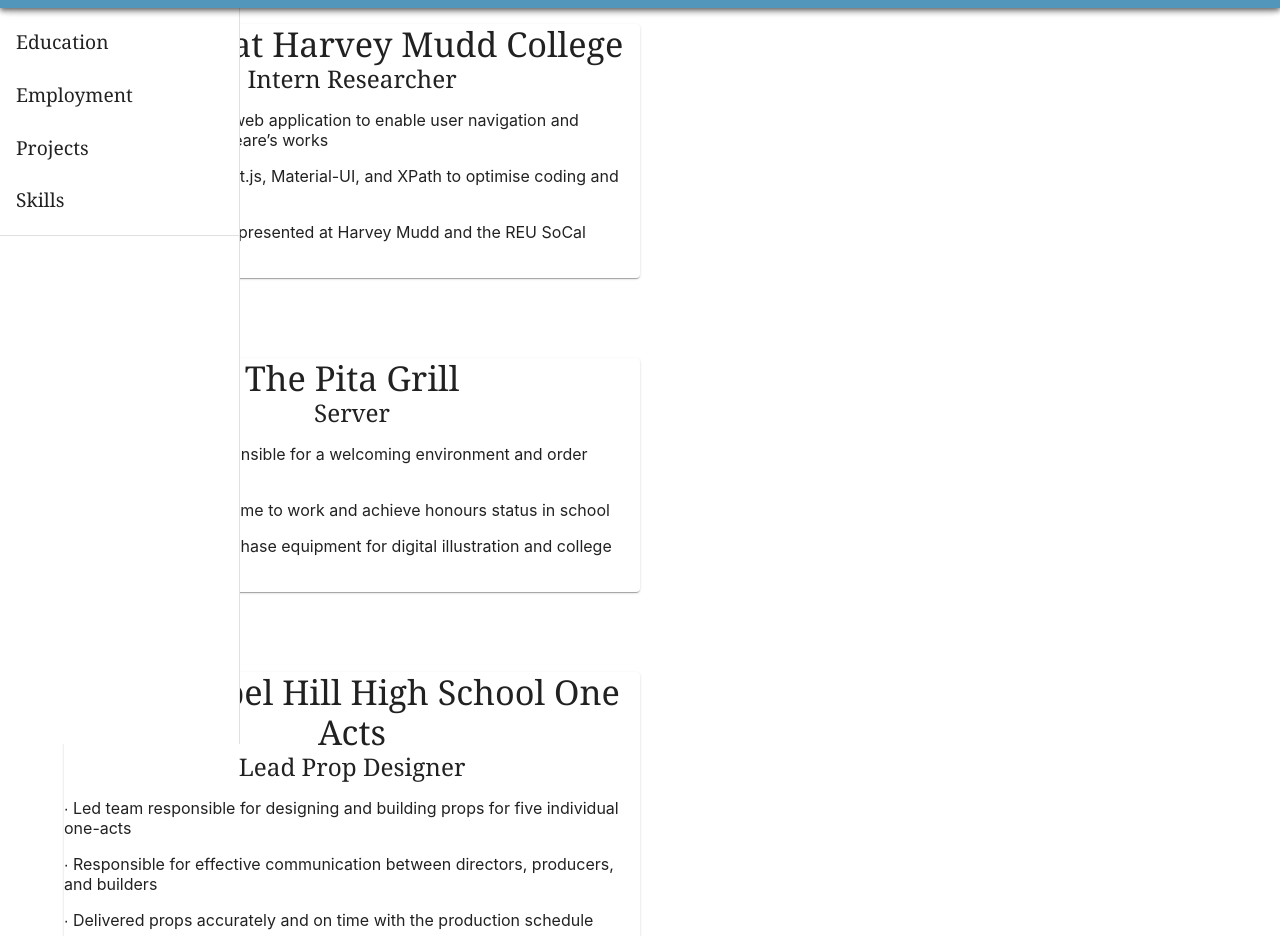
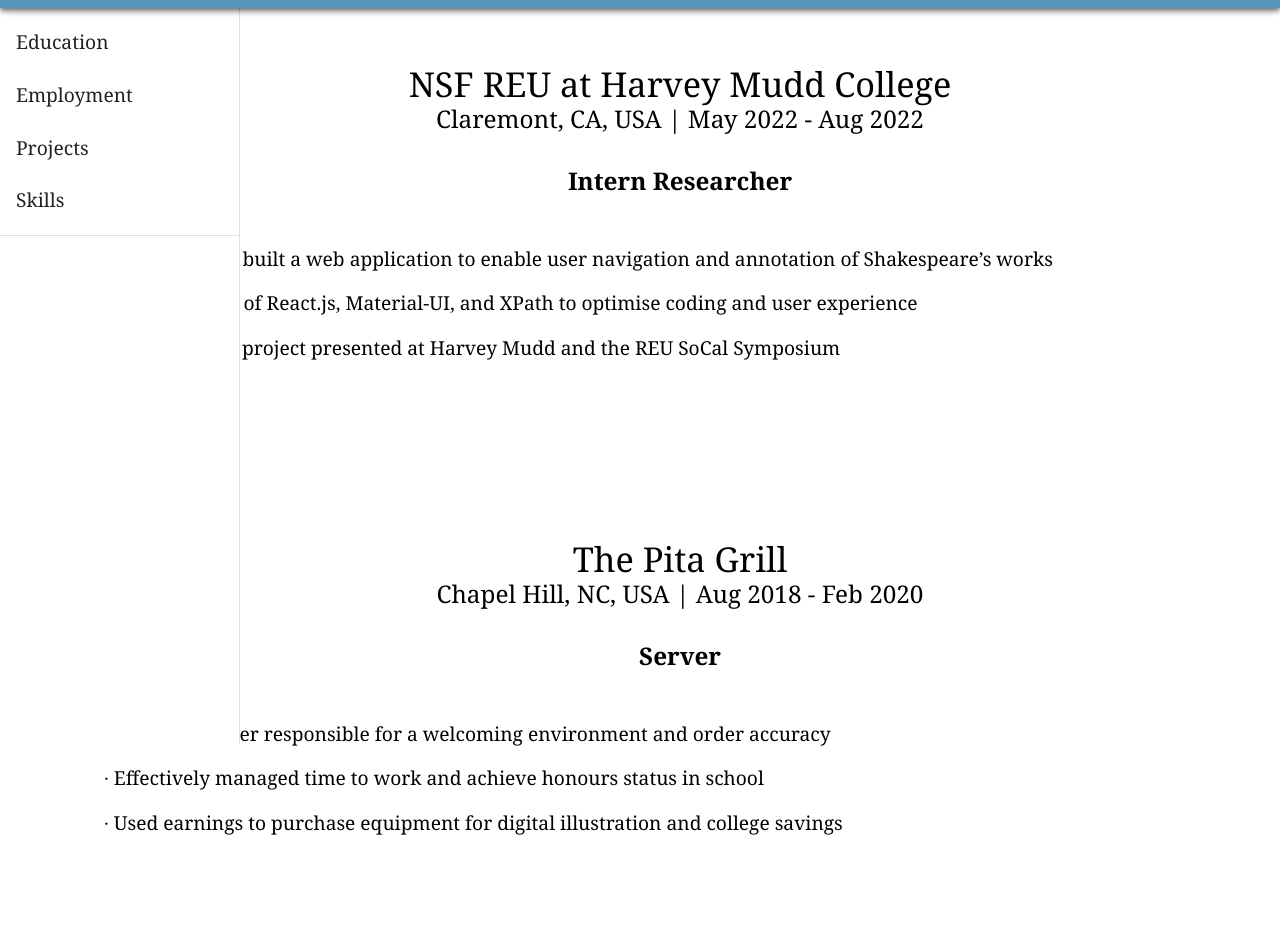
Before and after one commit to AnyaBrynn/online-cv, a React (Create React App) app: page /work in a window 1280 px wide. Shown: the part 56-992 px from the top of the page. Built offline with nearby package versions, Linux system fonts and the light colour scheme.

Commit message:
Reformat work experience

```diff
--- a/src/Components/ResumeInfo/ResumeInfo.js
+++ b/src/Components/ResumeInfo/ResumeInfo.js
@@ -12,93 +12,95 @@
     <>
     <WorkNav/>
     <main>
-    {/* option to view full resume  */}
+    {/* education */}
+
+
 
     {/* HMU  */}
-    <Container sx={{pt:10, }}>
-    <Card sx={{width:"50%"}}>
+    <Container sx={{pt:10,  flexGrow: 1}}>
+    <Box sx={{width:"100%", p: 5}}>
         <Typography variant="h3">
         NSF REU at Harvey Mudd College
         </Typography>
         <Typography variant="h4">
-        Intern Researcher
+        Claremont, CA, USA | May 2022 - Aug 2022 <h4>Intern Researcher</h4>
         </Typography>
         <List align='left'>
             <ListItem>
-                <Typography variant='p'>
+                <Typography variant='body1'>
                 ∙ Designed and built a web application to enable user navigation and annotation of Shakespeare’s works
                 </Typography>
             </ListItem>
             <ListItem>
-                <Typography variant='p'>
+                <Typography variant='body1'>
                 ∙ Extensive use of React.js, Material-UI, and XPath to optimise coding and user experience
                 </Typography>
             </ListItem>
             <ListItem>
-                <Typography variant='p'>
+                <Typography variant='body1'>
                 ∙ Research and project presented at Harvey Mudd and the REU SoCal Symposium
                 </Typography>
             </ListItem>
         </List>
-    </Card>
+    </Box>
     </Container>
 
     {/* Server */}
     <Container sx={{pt:10, }}>
-    <Card sx={{width:"50%"}}>
+    <Box sx={{width:"100%", p:5}}>
         <Typography variant="h3">
         The Pita Grill
         </Typography>
         <Typography variant="h4">
-        Server
+        Chapel Hill, NC, USA | Aug 2018 - Feb 2020 <h4>Server</h4>
         </Typography>
         <List align='left'>
             <ListItem>
-                <Typography variant='p'>
+                <Typography variant='body1'>
                 ∙ Host and server responsible for a welcoming environment and order accuracy
                 </Typography>
             </ListItem>
             <ListItem>
-                <Typography variant='p'>
+                <Typography variant='body1'>
                 ∙ Effectively managed time to work and achieve honours status in school
                 </Typography>
             </ListItem>
             <ListItem>
-                <Typography variant='p'>
+                <Typography variant='body1'>
                 ∙ Used earnings to purchase equipment for digital illustration and college savings
                 </Typography>
             </ListItem>
         </List>
-    </Card>
+    </Box>
     </Container>
 
     {/* Prop designer  */}
-    <Container sx={{pt:10, }}>
-    <Card sx={{width:"50%"}}>
+    <Container sx={{pt:10,}}>
+    <Box sx={{width:"100%", p:5}}>
         <Typography variant="h3">
         East Chapel Hill High School One Acts
         </Typography>
         <Typography variant="h4">
-        Lead Prop Designer
+        Chapel Hill, NC, USA | 2018 <h4>Lead Prop Designer</h4>
         </Typography>
         <List align='left'>
             <ListItem>
-                <Typography variant='p'>
+                <Typography variant='body1'>
                 ∙ Led team responsible for designing and building props for five individual one-acts
                 </Typography>
             </ListItem>
             <ListItem>
-                <Typography variant='p'>
+                <Typography variant='body1'>
                 ∙ Responsible for effective communication between directors, producers, and builders
                 </Typography>
             </ListItem>
             <ListItem>
-                <Typography variant='p'>
+                <Typography variant='body1'>
                 ∙ Delivered props accurately and on time with the production schedule
                 </Typography>
             </ListItem>
         </List>
-    </Card>
+    </Box>
     </Container>
 
     </main>
```
